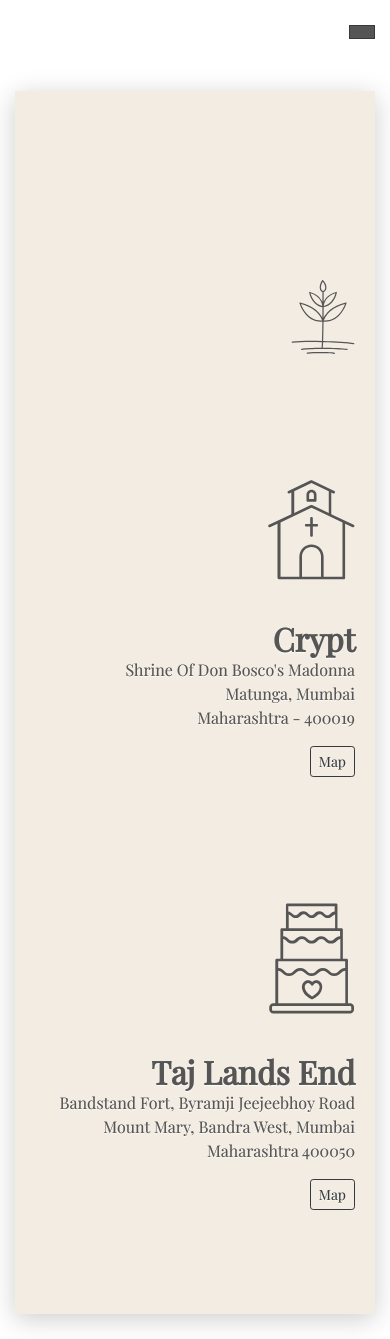
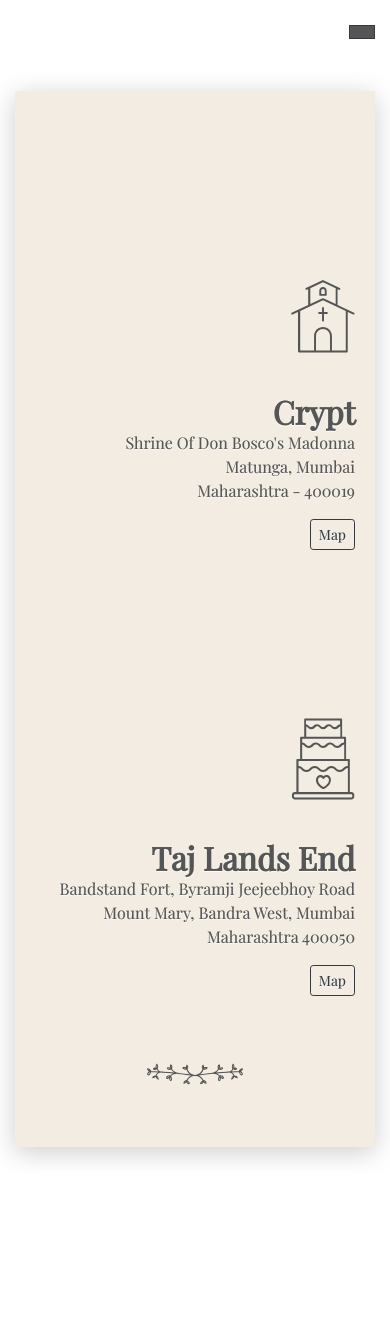
Before and after one commit to cyriac/cyriac.alreena.com, a Nuxt app: page /card/locations in a window 390 px wide. After the commit the page ends 1172 px from the top, so only its background shows below. Built offline with nearby package versions, Linux system fonts and the light colour scheme; a web font is replaced by a local one.

Commit message:
added divider

```diff
--- a/layouts/card.vue
+++ b/layouts/card.vue
@@ -9,11 +9,6 @@
       <div class="col-lg-8 col-md-10 col-12 order-3 order-sm-2">
         <div class="card">
           <div class="card-body">
-            <div class="row">
-              <div class="col-sm-9 col-12 text-right">
-                <img src="/img/leaf.svg" width="20%" class="leaf"/>
-              </div>
-            </div>
             <nuxt />
           </div>
         </div>
@@ -35,9 +30,7 @@
   background-color: #555;
 }
 img {
-  &.leaf {
-    margin: 20vh 0 10vh 0;
-  }
+  margin: 20vh 0 5vh 0;
 }
 .card {
   margin: 3vh 0;
--- a/pages/card/index.vue
+++ b/pages/card/index.vue
@@ -1,5 +1,10 @@
 <template>
   <div>
+    <div class="row">
+      <div class="col-sm-9 col-12 text-right">
+        <img src="/img/leaf.svg" width="20%" class="leaf"/>
+      </div>
+    </div>
     <div class="row">
       <div class="col-sm-9 col-12 text-right">
         <div>with their families</div>
--- a/pages/card/locations.vue
+++ b/pages/card/locations.vue
@@ -1,10 +1,8 @@
 <template>
   <div>
-    <div class="row address justify-content-end">
-      <div class="col-6 col-sm-3 order-1 order-sm-12 mini-text-right">
-        <img src="/img/church.svg" width="60%"/>
-      </div>
-      <div class="col-sm-9 col-12 text-right order-12 order-sm-1">
+    <div class="row address">
+      <div class="col-sm-9 col-12 text-right">
+        <img src="/img/church.svg" width="20%"/>
         <address>
           <span>Crypt</span><br/>
           Shrine Of Don Bosco's Madonna<br />
@@ -14,11 +12,9 @@
         <a class="btn btn-sm btn-outline-dark" href="https://goo.gl/maps/KnPfCLkyhmH2" target="_blank">Map</a>
       </div>
     </div>
-    <div class="row address justify-content-end">
-      <div class="col-6 col-sm-3 order-1 order-sm-12 mini-text-right">
-        <img src="/img/cake.svg" width="60%"/>
-      </div>
-      <div class="col-sm-9 col-12 text-right order-12 order-sm-1">
+    <div class="row address">
+      <div class="col-sm-9 col-12 text-right">
+        <img src="/img/cake.svg" width="20%"/>
         <address>
           <span>Taj Lands End</span><br/>
           Bandstand Fort, Byramji Jeejeebhoy Road<br />
@@ -28,6 +24,9 @@
         <a class="btn btn-sm btn-outline-dark" href="https://goo.gl/maps/iyqXhYxFMyS2" target="_blank">Map</a>
       </div>
     </div>
+    <div class="text-center">
+      <img src="/img/divider.svg" width="30%" class="divider"/>
+    </div>
   </div>
 </template>
 
@@ -36,23 +35,14 @@
   text-shadow: none;
 }
 .address {
-  margin-bottom: 10vh;
   span {
     font-size: 2rem;
     line-height: 2rem;
     font-weight: bold;
   }
 }
-@media (max-width: 575px) {
-  .mini-text-right {
-    text-align: right;
-  }
-  .address {
-    img {
-      margin: 5vh 0;
-      text-align: right;
-    }
-  }
+.divider {
+  margin: 8vh 0 5vh 0;
 }
 </style>
 
```
Also changed, not shown: static/img/divider.svg (added).
